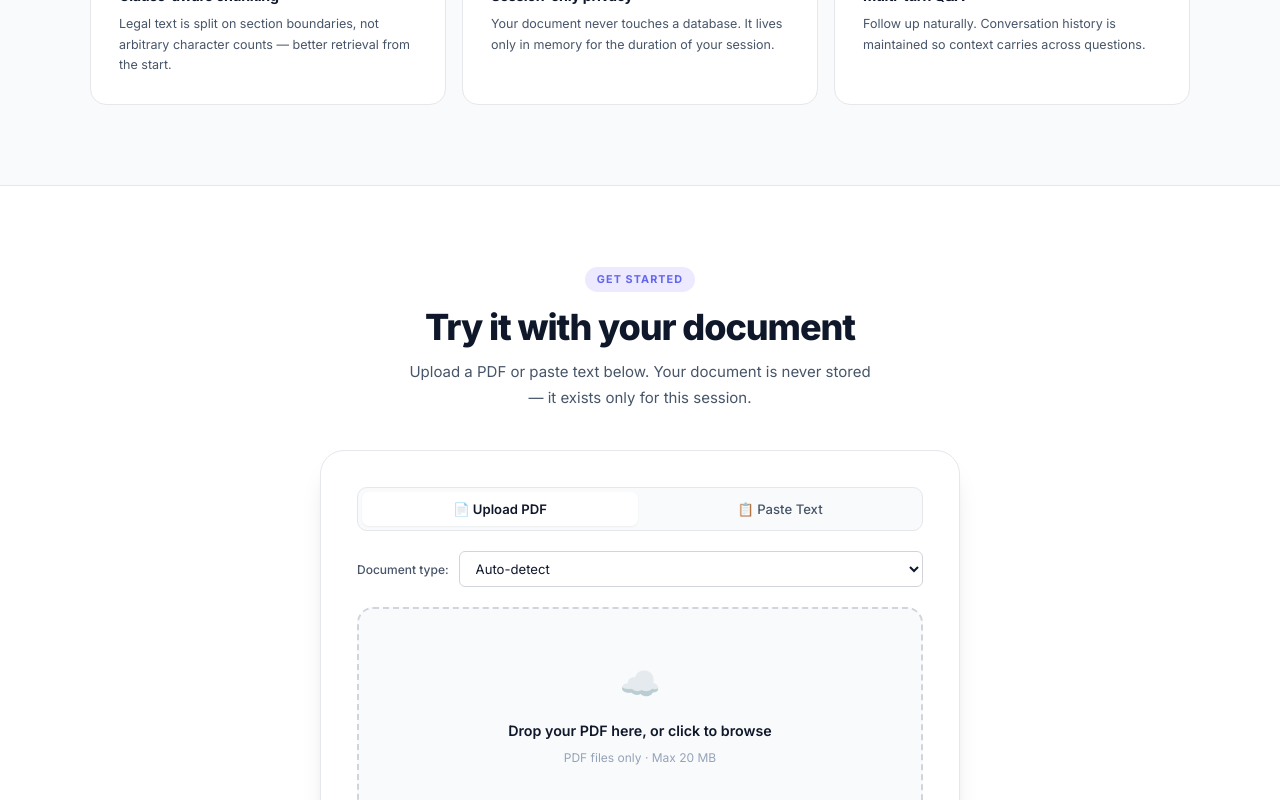
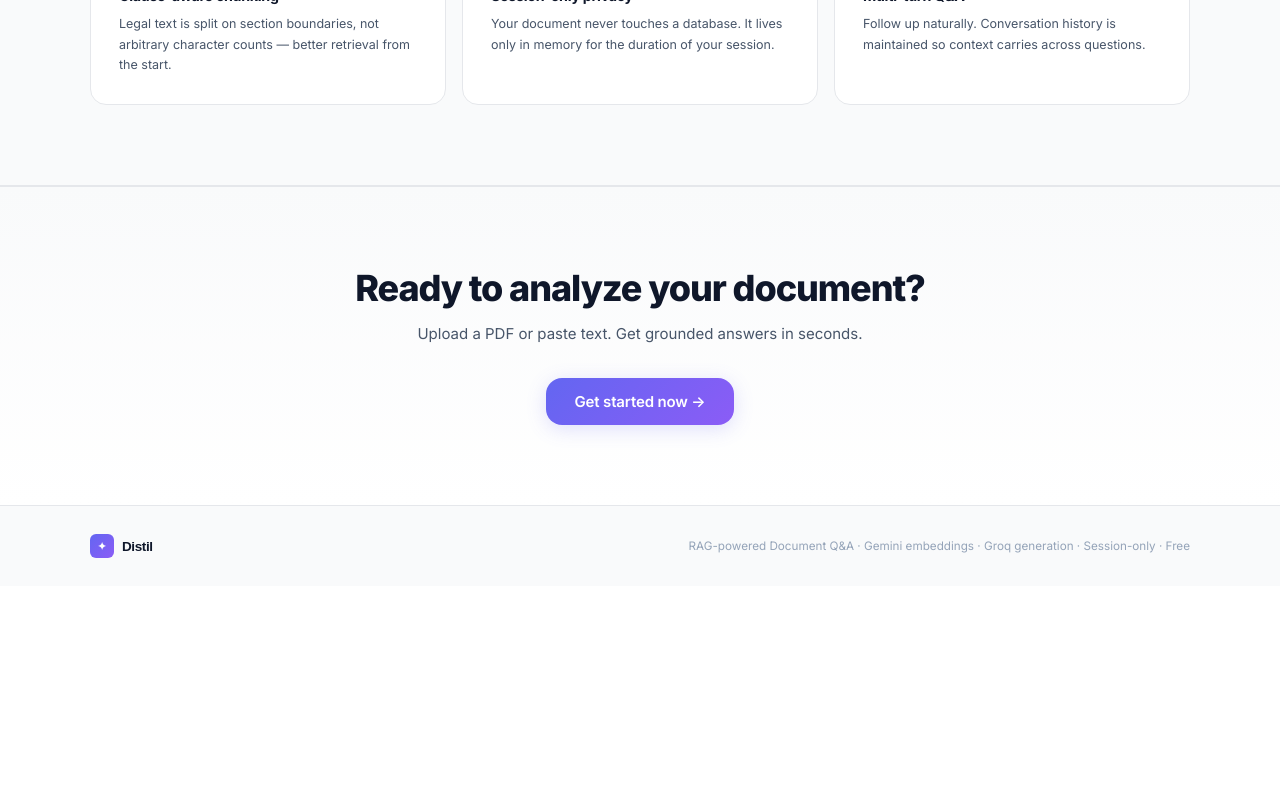
Before and after one commit to malavya1411/Distil, a React (Vite) app in the folder frontend/: page / in a window 1280 px wide. Shown: the part 2000-2800 px from the top of the page. After the commit the page ends 2586 px from the top, so only its background shows below. Built offline with nearby package versions, Linux system fonts and the light colour scheme.

Commit message:
feat: implement responsive layout updates for the upload panel and main application container

```diff
--- a/frontend/src/App.css
+++ b/frontend/src/App.css
@@ -407,26 +407,69 @@
 }
 
 /* ═══════════════════════════════════════════════════════════════════════════
-   UPLOAD SECTION (CTA)
+   CTA BANNER SECTION (ON LANDING PAGE)
 ═══════════════════════════════════════════════════════════════════════════ */
 
-.upload-section {
-  padding: 80px 24px 96px;
-  background: var(--bg-base);
-}
-
-.upload-section-inner {
-  max-width: 640px;
-  margin: 0 auto;
+.cta-banner-section {
+  padding: 80px 24px;
+  background: linear-gradient(180deg, var(--bg-surface) 0%, var(--bg-base) 100%);
+  border-top: 1px solid var(--border);
   text-align: center;
 }
 
-.upload-section-inner .section-title {
-  margin-bottom: 10px;
+.cta-banner-inner {
+  max-width: 640px;
+  margin: 0 auto;
 }
 
-.upload-section-inner .section-sub {
-  margin: 0 auto 40px;
+.cta-banner-title {
+  font-size: clamp(1.8rem, 4vw, 2.4rem);
+  font-weight: 800;
+  letter-spacing: -0.03em;
+  margin-bottom: 12px;
+}
+
+.cta-banner-sub {
+  font-size: 1rem;
+  color: var(--text-secondary);
+  margin-bottom: 32px;
+}
+
+/* ═══════════════════════════════════════════════════════════════════════════
+   DEDICATED UPLOAD PAGE
+═══════════════════════════════════════════════════════════════════════════ */
+
+.upload-page {
+  flex: 1;
+  padding: 60px 24px 80px;
+  background: var(--bg-surface);
+  display: flex;
+  flex-direction: column;
+  align-items: center;
+}
+
+.upload-page-inner {
+  max-width: 640px;
+  width: 100%;
+  margin: 0 auto;
+}
+
+.upload-page-header {
+  text-align: center;
+  margin-bottom: 32px;
+}
+
+.upload-page-title {
+  font-size: clamp(1.8rem, 4vw, 2.4rem);
+  font-weight: 800;
+  letter-spacing: -0.03em;
+  margin: 8px 0 10px;
+}
+
+.upload-page-sub {
+  font-size: 0.95rem;
+  color: var(--text-secondary);
+  line-height: 1.6;
 }
 
 .upload-widget {
--- a/frontend/src/App.jsx
+++ b/frontend/src/App.jsx
@@ -1,4 +1,4 @@
-import { useState, useRef } from 'react';
+import { useState } from 'react';
 import UploadPanel from './components/UploadPanel';
 import IngestionStatus from './components/IngestionStatus';
 import ChatInterface from './components/ChatInterface';
@@ -69,14 +69,15 @@ const FEATURES = [
 // ─── App ─────────────────────────────────────────────────────────────────────
 
 export default function App() {
+  // Views: 'landing' | 'upload' | 'ingesting' | 'chat'
   const [view, setView] = useState('landing');
   const [sessionId, setSessionId] = useState(null);
   const [sessionInfo, setSessionInfo] = useState({});
   const [ingestingDoc, setIngestingDoc] = useState('');
-  const uploadRef = useRef(null);
 
-  const scrollToUpload = () => {
-    uploadRef.current?.scrollIntoView({ behavior: 'smooth', block: 'center' });
+  const goToUpload = () => {
+    setView('upload');
+    window.scrollTo({ top: 0, behavior: 'smooth' });
   };
 
   const handleIngesting = (active, docName = '') => {
@@ -101,8 +102,7 @@ export default function App() {
     setSessionId(null);
     setSessionInfo({});
     setIngestingDoc('');
-    // Scroll to upload on reset so user can easily re-upload
-    setTimeout(scrollToUpload, 100);
+    window.scrollTo({ top: 0, behavior: 'smooth' });
   };
 
   return (
@@ -133,29 +133,29 @@ export default function App() {
           {/* Right */}
           <div className="nav-right">
             {view === 'landing' && (
-              <>
-                <button className="nav-link" onClick={scrollToUpload}>
-                  Try it →
-                </button>
               <button
                 className="gradient-btn nav-cta"
-                  onClick={scrollToUpload}
+                onClick={goToUpload}
                 id="nav-get-started-btn"
               >
-                  Get started
+                Get started →
               </button>
-              </>
+            )}
+            {view === 'upload' && (
+              <button className="nav-link" onClick={handleReset}>
+                ← Home
+              </button>
             )}
             {(view === 'ingesting' || view === 'chat') && (
-              <button className="nav-link" onClick={handleReset}>
-                ← Back
+              <button className="nav-link" onClick={goToUpload}>
+                ↩ New document
               </button>
             )}
           </div>
         </div>
       </nav>
 
-      {/* ═══ LANDING ═════════════════════════════════════════════════════ */}
+      {/* ═══ LANDING PAGE ════════════════════════════════════════════════ */}
       {view === 'landing' && (
         <main id="main-content">
 
@@ -182,11 +182,11 @@ export default function App() {
               <div className="hero-actions">
                 <button
                   className="gradient-btn hero-primary-btn"
-                  onClick={scrollToUpload}
+                  onClick={goToUpload}
                   id="hero-try-btn"
-                  aria-label="Try Distil — scroll to upload"
+                  aria-label="Get started — navigate to upload page"
                 >
-                  Try it now — it's free ↓
+                  Get started — it's free →
                 </button>
                 <button
                   className="hero-secondary-btn"
@@ -263,22 +263,38 @@ export default function App() {
             </div>
           </section>
 
-          {/* ── Upload CTA ─────────────────────────────────────────────── */}
-          <section
-            className="upload-section"
-            id="upload"
-            ref={uploadRef}
-            aria-labelledby="upload-title"
+          {/* ── Bottom CTA Banner ──────────────────────────────────────── */}
+          <section className="cta-banner-section">
+            <div className="cta-banner-inner">
+              <h2 className="cta-banner-title">Ready to analyze your document?</h2>
+              <p className="cta-banner-sub">
+                Upload a PDF or paste text. Get grounded answers in seconds.
+              </p>
+              <button
+                className="gradient-btn hero-primary-btn"
+                onClick={goToUpload}
+                id="bottom-cta-btn"
               >
-            <div className="upload-section-inner">
-              <span className="section-label">Get started</span>
-              <h2 className="section-title" id="upload-title">
-                Try it with your document
-              </h2>
-              <p className="section-sub">
-                Upload a PDF or paste text below. Your document is never stored
-                — it exists only for this session.
+                Get started now →
+              </button>
+            </div>
+          </section>
+
+        </main>
+      )}
+
+      {/* ═══ DEDICATED UPLOAD PAGE ═══════════════════════════════════════ */}
+      {view === 'upload' && (
+        <main id="main-content" className="upload-page">
+          <div className="upload-page-inner">
+            <div className="upload-page-header">
+              <span className="section-label">Session Upload</span>
+              <h1 className="upload-page-title">Upload your document</h1>
+              <p className="upload-page-sub">
+                Upload a PDF file or paste text below. Your document is processed in memory
+                and never stored on disk.
               </p>
+            </div>
 
             <div className="upload-widget">
               <UploadPanel
@@ -287,12 +303,10 @@ export default function App() {
               />
             </div>
           </div>
-          </section>
-
         </main>
       )}
 
-      {/* ═══ INGESTING ═══════════════════════════════════════════════════ */}
+      {/* ═══ INGESTING PAGE ══════════════════════════════════════════════ */}
       {view === 'ingesting' && (
         <main id="main-content" className="ingestion-view" aria-live="polite">
           <div className="card" style={{ maxWidth: 520, width: '100%', padding: 0 }}>
@@ -301,7 +315,7 @@ export default function App() {
         </main>
       )}
 
-      {/* ═══ CHAT ════════════════════════════════════════════════════════ */}
+      {/* ═══ CHAT PAGE ═══════════════════════════════════════════════════ */}
       {view === 'chat' && sessionId && (
         <main id="main-content" className="chat-view">
           <ChatInterface
--- a/frontend/src/components/UploadPanel.css
+++ b/frontend/src/components/UploadPanel.css
@@ -92,11 +92,7 @@
 }
 
 .dropzone input[type='file'] {
-  position: absolute;
-  inset: 0;
-  opacity: 0;
-  cursor: pointer;
-  z-index: 1;
+  display: none;
 }
 
 .dropzone-icon {
```
Lines whose indentation alone changed are shown as unchanged.
